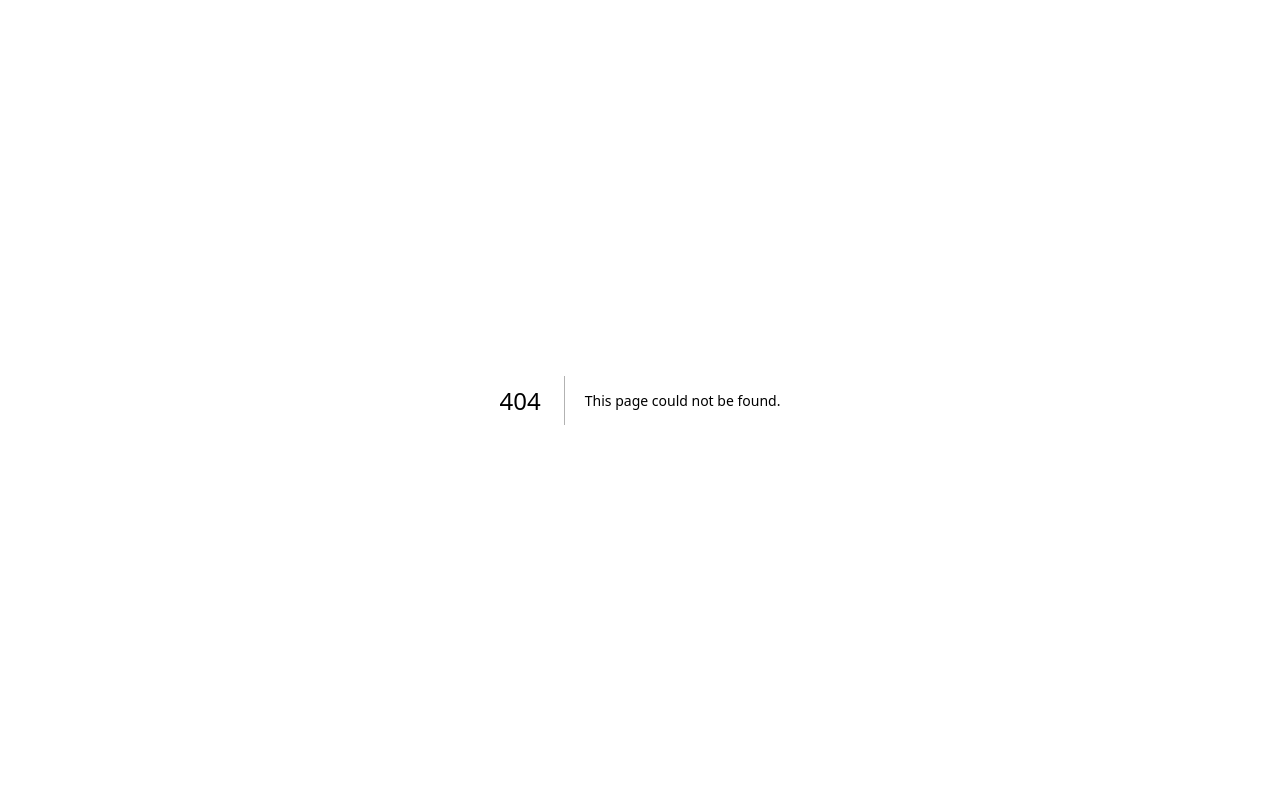
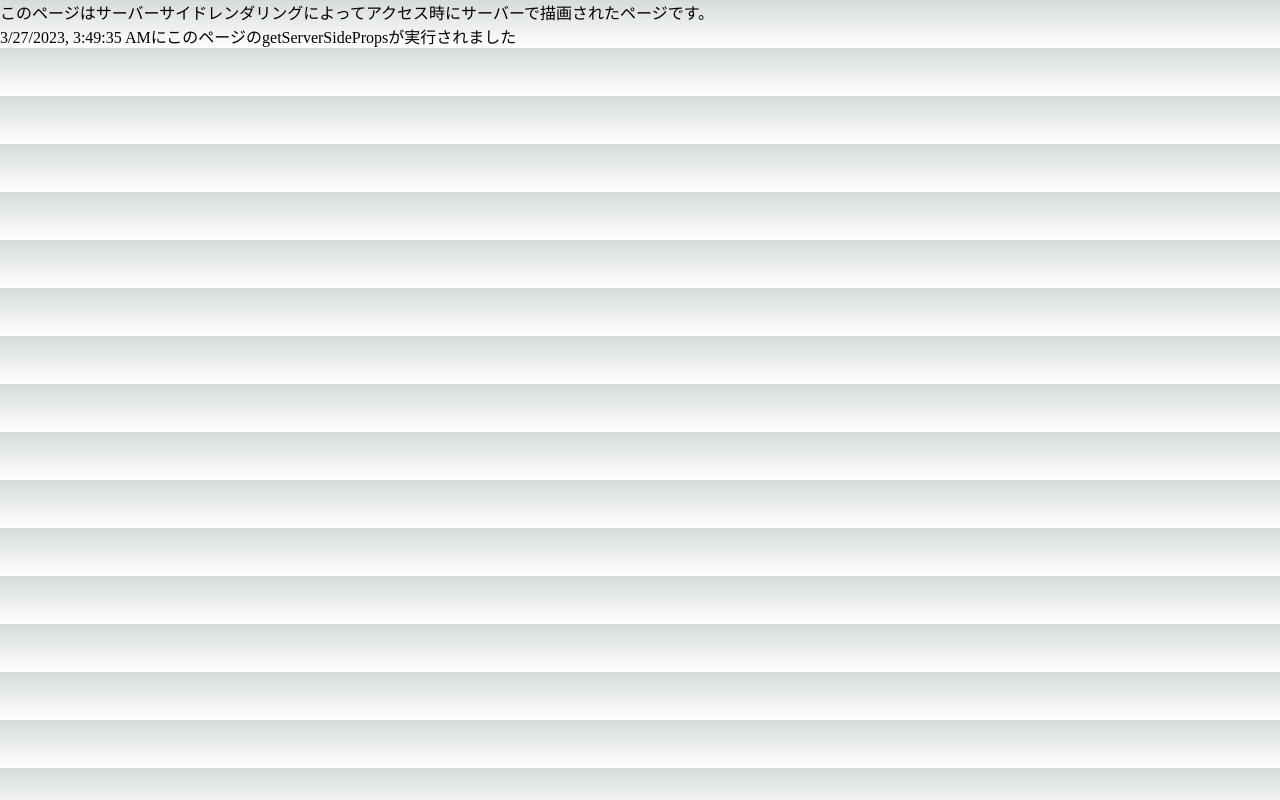
Before and after one commit to MurapyonCorp/next-sample, a Next.js app: page /ssr in a window 1280 px wide. Before the commit this address had no page. Built offline with nearby package versions, Linux system fonts and the light colour scheme.

Commit message:
3.8.5　完了

```diff
--- /dev/null
+++ b/pages/ssr.tsx
@@ -0,0 +1,41 @@
+import { log } from "console";
+import { GetServerSideProps, NextPage } from "next";
+import Head from "next/head";
+
+type SSRProps = {
+  message: string
+}
+
+const SSR: NextPage<SSRProps> = (props) => {
+  const {message} = props
+
+  return (
+    <div>
+      <head>
+        <title>Create Next App</title>
+        <link rel="icon" href="/favicon.ico" />
+      </head>
+      <main>
+        <p>
+          このページはサーバーサイドレンダリングによってアクセス時にサーバーで描画されたページです。
+        </p>
+        <p>{message}</p>
+      </main>
+    </div>
+  )
+}
+
+// getServerSidePropsはページのリクエストがあるたびに実行される
+export const getServerSideProps: GetServerSideProps<SSRProps> =async (context) => {
+  const timestamp = new Date().toLocaleString()
+  const message = `${timestamp}にこのページのgetServerSidePropsが実行されました`
+  console.log(message);
+
+  return {
+    props :{
+      message,
+    },
+  }
+}
+
+export default SSR
```
